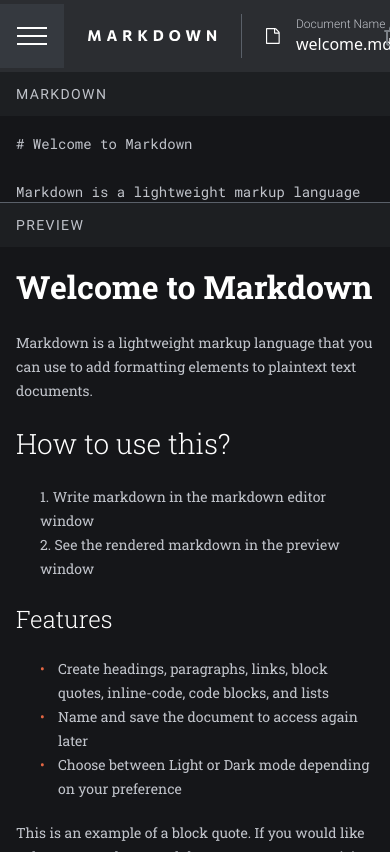
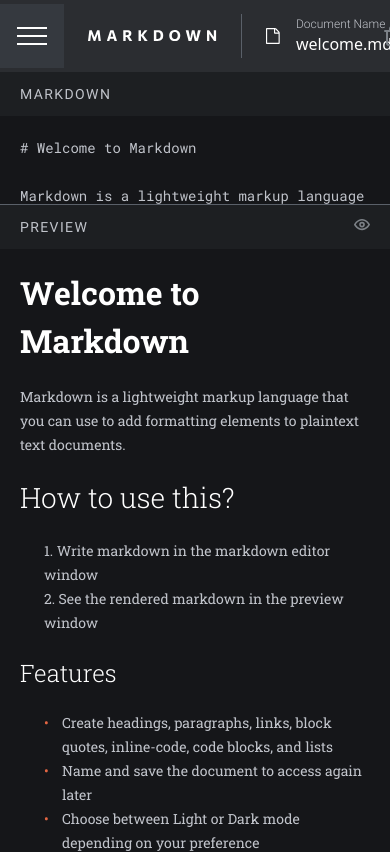
Before and after one commit to marcel-schmidt-dev/in-browser-markdown-editor, a Next.js app: page / in a window 390 px wide. Shown: the top 852 px of the page. Built offline with nearby package versions, Linux system fonts and the light colour scheme.

Commit message:
Refactor MarkdownEditor component to include a responsive layout and improve code readability

```diff
--- a/src/components/MarkDownEditor.jsx
+++ b/src/components/MarkDownEditor.jsx
@@ -2,6 +2,7 @@
 import { useState } from "react";
 import ReactMarkdown from "react-markdown";
 import remarkGfm from "remark-gfm";
+import Image from "next/image";
 
 const MarkdownEditor = () => {
   const [markdown, setMarkdown] = useState(`# Welcome to Markdown
@@ -40,24 +41,45 @@ This markdown editor allows for inline-code snippets, like this: \`<p>I'm inline
 \`\`\`
 `);
 
+  const [markdownHidden, setMarkdownHidden] = useState(false);
+
   return (
-    <div className="flex flex-col md:flex-row w-full h-[calc(100vh-64px)] overflow-y-hidden gap-[0.0625rem] bg-gray-600">
-      <div className="bg-gray-1000 flex-1">
-        <div className="px-4 py-3 text-gray-400 font-roboto-regular text-sm tracking-widest uppercase bg-gray-900">
+    <div
+      className={`flex flex-col md:flex-row w-full h-[calc(100vh-64px)] overflow-y-hidden bg-gray-600 ${
+        !markdownHidden ? "gap-[0.0625rem]" : ""
+      }`}>
+      <div
+        className={`bg-gray-1000 flex flex-col transition-all ${
+          markdownHidden ? "w-0" : "flex-1"
+        }`}>
+        <div className="px-5 py-3 text-gray-400 font-roboto-regular text-sm tracking-widest uppercase bg-gray-900">
           Markdown
         </div>
         <textarea
-          className="w-full h-full p-4 resize-none bg-transparent focus:outline-none text-gray-400 font-roboto-mono-regular text-sm leading-6 placeholder:gray-400 placeholder:font-roboto-mono-regular placeholder:text-sm placeholder:leading-6"
+          className="w-full p-5 flex-1 resize-none bg-transparent focus:outline-none text-gray-400 font-roboto-mono-regular text-sm leading-6 placeholder:gray-400 placeholder:font-roboto-mono-regular placeholder:text-sm placeholder:leading-6"
           value={markdown}
           onChange={(e) => setMarkdown(e.target.value)}
           placeholder="Gib hier deinen Markdown-Text ein..."
         />
       </div>
-      <div className="bg-gray-1000 flex-1">
-        <div className="px-4 py-3 text-gray-400 font-roboto-regular text-sm tracking-widest uppercase bg-gray-900">
-          Preview
+      <div className="bg-gray-1000 flex-1 flex flex-col">
+        <div className="px-5 py-3 text-gray-400 font-roboto-regular text-sm tracking-widest uppercase bg-gray-900 flex justify-between items-center">
+          <span>Preview</span>
+          <Image
+            src={
+              !markdownHidden ? "/images/icon-show-preview.svg" : "/images/icon-hide-preview.svg"
+            }
+            width={16}
+            height={16}
+            alt="Icon Show Preview"
+            onClick={() => setMarkdownHidden(!markdownHidden)}
+            className="h-auto cursor-pointer"
+          />
         </div>
-        <div className="markdown flex-1 h-full p-4 overflow-y-auto">
+        <div
+          className={`markdown h-full p-5 overflow-y-auto ${
+            markdownHidden ? "m-auto max-w-[670px]" : "flex-1"
+          }`}>
           <ReactMarkdown remarkPlugins={[remarkGfm]}>{markdown}</ReactMarkdown>
         </div>
       </div>
```
